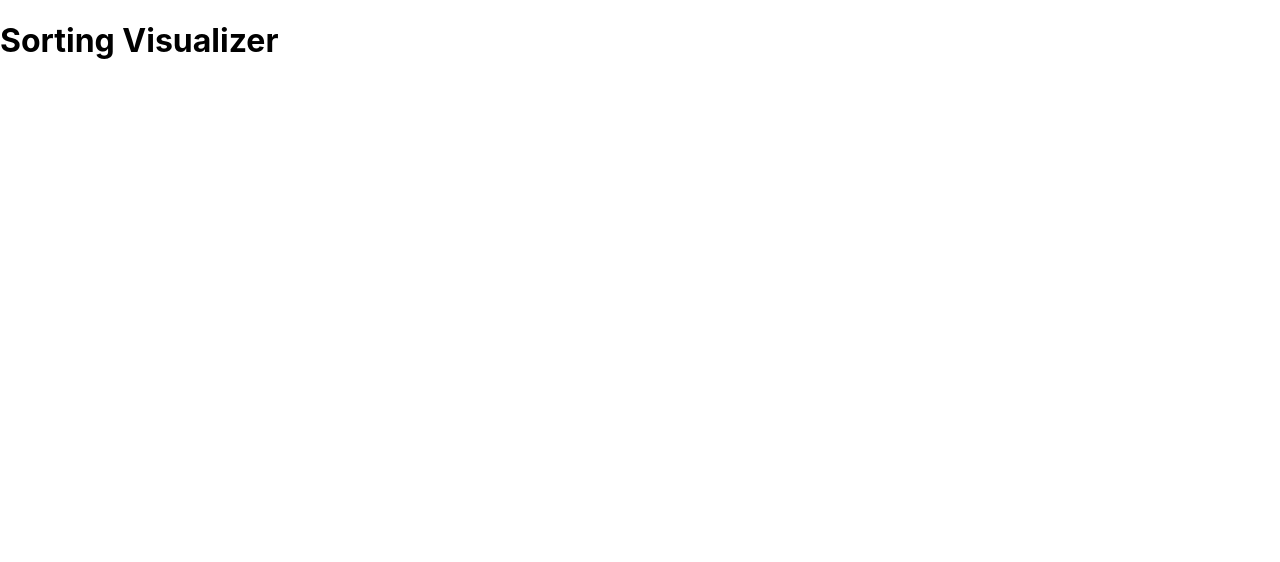
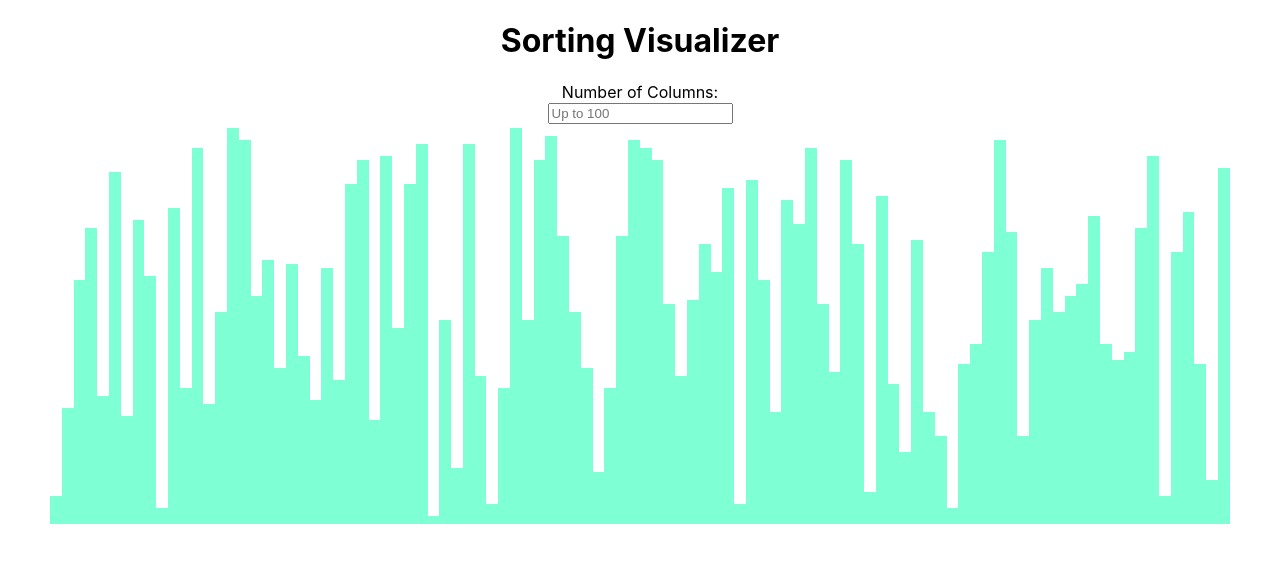
Before and after one commit to mtrinh11/TypeScript-practice-sortingAlgos, a React (Create React App) app in the folder visualizer/: page / in a window 1280 px wide. Shown: the top 562 px of the page. Built offline with nearby package versions, Linux system fonts and the light colour scheme.

Commit message:
implement redux

```diff
--- a/visualizer/package.json
+++ b/visualizer/package.json
@@ -12,7 +12,9 @@
     "@types/react-dom": "^17.0.1",
     "react": "^17.0.1",
     "react-dom": "^17.0.1",
+    "react-redux": "^7.2.2",
     "react-scripts": "4.0.2",
+    "redux": "^4.0.5",
     "typescript": "^4.1.5",
     "web-vitals": "^1.0.1"
   },
@@ -39,5 +41,8 @@
       "last 1 firefox version",
       "last 1 safari version"
     ]
+  },
+  "devDependencies": {
+    "@types/react-redux": "^7.1.16"
   }
 }
--- a/visualizer/public/index.html
+++ b/visualizer/public/index.html
@@ -13,7 +13,6 @@
     <title>Sorting Visualizer</title>
   </head>
   <body>
-    <noscript>You need to enable JavaScript to run this app.</noscript>
     <div id="root"></div>
   </body>
 </html>
--- a/visualizer/src/components/App.tsx
+++ b/visualizer/src/components/App.tsx
@@ -1,15 +1,65 @@
 import '../styles/App.css';
-import {BubbleSort} from './algorithms';
+import {useEffect, useState} from 'react';
+import {connect} from 'react-redux'
+import {createRandomData, updateCols} from '../store/actions/DataActions'
+
+const state = ({dataState}:any) => { return {dataState}}
+
+const actions = (dispatch: any) => {
+  return {
+    populateData: (cols: number) => dispatch(createRandomData(cols)),
+    updateCols: (cols: number) => dispatch(updateCols(cols))
+  }
+}
+
+function App(props: any) {
+
+  const [loading, setLoading] = useState(true)
+  const [inputCol, setInputCol] = useState(100)
+
+  useEffect(() => {
+    props.populateData(100);
+    setLoading(false);
+  },[])
+
+  const handleNumColSubmit = (e: any) => {
+    e.preventDefault()
+    props.updateCols(inputCol)
+    props.populateData(inputCol)
+  }
+
+  console.log(props)
+  return (
+    <main>
+      { loading ?
+        <p>loading...</p>
+      :
+        <div>
+          <h1>Sorting Visualizer</h1>
+          {/* <button onClick={() => setRandArr(BubbleSort([...randArr]))}>BubbleSort</button> */}
 
 
-function App() {
+          <form onSubmit={(e) => handleNumColSubmit(e)}>
+            <label >Number of Columns:</label> <br></br>
+            <input type="number" placeholder="Up to 100" max='100' onChange={(e) => setInputCol(parseInt(e.target.value))}/>
+          </form>
 
-  BubbleSort([1,2,3.1,5.2,19,542,4,234,1])
-  return (
-    <main>
-      <h1>Sorting Visualizer</h1>
+          <div className='cols-container'>
+            {props.dataState.data.map((height: number, index: number) =>
+              <div
+                className='cols'
+                style={{height: `${height}%`, width: `${100/props.dataState.columns}%`}}
+                key={index}
+              >
+              </div>
+            )}
+          </div>
+
+        </div>
+      }
     </main>
+
   );
 }
 
-export default App;
+export default connect(state, actions)(App);
--- a/visualizer/src/components/algorithms.ts
+++ b/visualizer/src/components/algorithms.ts
@@ -1,3 +1,4 @@
+//Basic Sorting Counting Algorithms
 export function BubbleSort(arr: number[]): number[] {
     let swap: boolean = true;
 
@@ -16,6 +17,11 @@ export function BubbleSort(arr: number[]): number[] {
     return arr
 }
 
+export function InsertionSort(arr: number[]): number[] {
+    return [0]
+}
+
+//
 export function MergeSort(arr: number[]): number[] {
     return [0];
 };
@@ -23,7 +29,3 @@ export function MergeSort(arr: number[]): number[] {
 export function QuickSort(arr: number[]): number[] {
     return [0];
 };
-
-export function InsertionSort(arr: number[]): number[] {
-    return [0]
-}
--- a/visualizer/src/index.tsx
+++ b/visualizer/src/index.tsx
@@ -2,10 +2,14 @@ import React from 'react';
 import ReactDOM from 'react-dom';
 import './styles/index.css';
 import App from './components/App';
+import {Provider} from 'react-redux';
+import store from './store'
 
 ReactDOM.render(
   <React.StrictMode>
-    <App />
+    <Provider store={store}>
+      <App />
+    </Provider>
   </React.StrictMode>,
   document.getElementById('root')
 );
--- /dev/null
+++ b/visualizer/src/store/actions/DataActions.ts
@@ -0,0 +1,19 @@
+import {CREATE_RANDOM_DATA, UPDATE_COLS} from '../types'
+
+function createRandomBarValues(num: number):number[] {
+    let numArr: number[] = []
+    for (let i: number = 0; i < num; i++) {
+      numArr.push(Math.floor(Math.random() * 100))
+    }
+    return numArr
+  }
+
+export const createRandomData = (cols: number) => ({
+    type: CREATE_RANDOM_DATA,
+    payload: createRandomBarValues(cols)
+})
+
+export const updateCols = (cols: number) => ({
+    type: UPDATE_COLS,
+    payload: cols
+})
--- /dev/null
+++ b/visualizer/src/store/index.ts
@@ -0,0 +1,10 @@
+import {createStore, combineReducers} from 'redux';
+import DataReducer from './reducers/DataReducer';
+
+const store = createStore(
+    combineReducers({
+        dataState: DataReducer
+    })
+)
+
+export default store;
--- /dev/null
+++ b/visualizer/src/store/reducers/DataReducer.ts
@@ -0,0 +1,20 @@
+import {CREATE_RANDOM_DATA, UPDATE_COLS} from '../types';
+
+const initalState = {
+    columns: 100,
+    data: [],
+
+}
+
+const DataReducer = ( state = initalState, action: any) => {
+    switch (action.type) {
+        case CREATE_RANDOM_DATA:
+            return {...state, data: action.payload}
+        case UPDATE_COLS:
+            return {...state, columns: action.payload}
+        default:
+            return {...state}
+    }
+}
+
+export default DataReducer;
--- /dev/null
+++ b/visualizer/src/store/types.ts
@@ -0,0 +1,2 @@
+export const CREATE_RANDOM_DATA = "CREATE_RANDOM_DATA";
+export const UPDATE_COLS = "UPDATE_COLS";
--- a/visualizer/src/styles/App.css
+++ b/visualizer/src/styles/App.css
@@ -1,38 +1,15 @@
-.App {
+main {
   text-align: center;
 }
 
-.App-logo {
-  height: 40vmin;
-  pointer-events: none;
+.cols-container {
+  display: flex;
+  margin: 0 50px;
+  height: 50vh;
+  align-items: flex-end;
+
 }
 
-@media (prefers-reduced-motion: no-preference) {
-  .App-logo {
-    animation: App-logo-spin infinite 20s linear;
-  }
+.cols {
+  background-color: aquamarine;
 }
-
-.App-header {
-  background-color: #282c34;
-  min-height: 100vh;
-  display: flex;
-  flex-direction: column;
-  align-items: center;
-  justify-content: center;
-  font-size: calc(10px + 2vmin);
-  color: white;
-}
-
-.App-link {
-  color: #61dafb;
-}
-
-@keyframes App-logo-spin {
-  from {
-    transform: rotate(0deg);
-  }
-  to {
-    transform: rotate(360deg);
-  }
-}
--- a/visualizer/src/styles/index.css
+++ b/visualizer/src/styles/index.css
@@ -1,4 +1,6 @@
-body {
+html, body, #root {
+  height: 100%;
+  width: 100%;
   margin: 0;
   font-family: -apple-system, BlinkMacSystemFont, 'Segoe UI', 'Roboto', 'Oxygen',
     'Ubuntu', 'Cantarell', 'Fira Sans', 'Droid Sans', 'Helvetica Neue',
```
Also changed, not shown: 1 other file (tests, documents, lock files or other folders).
